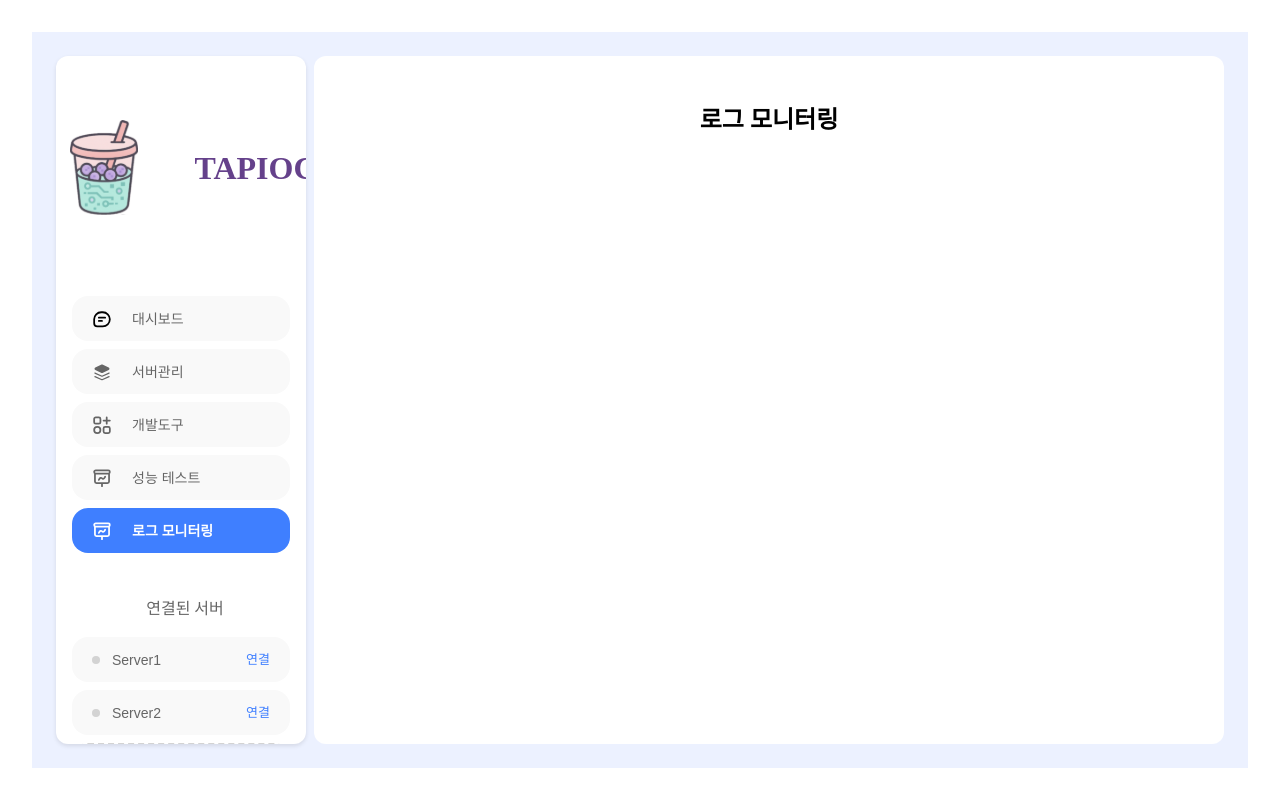
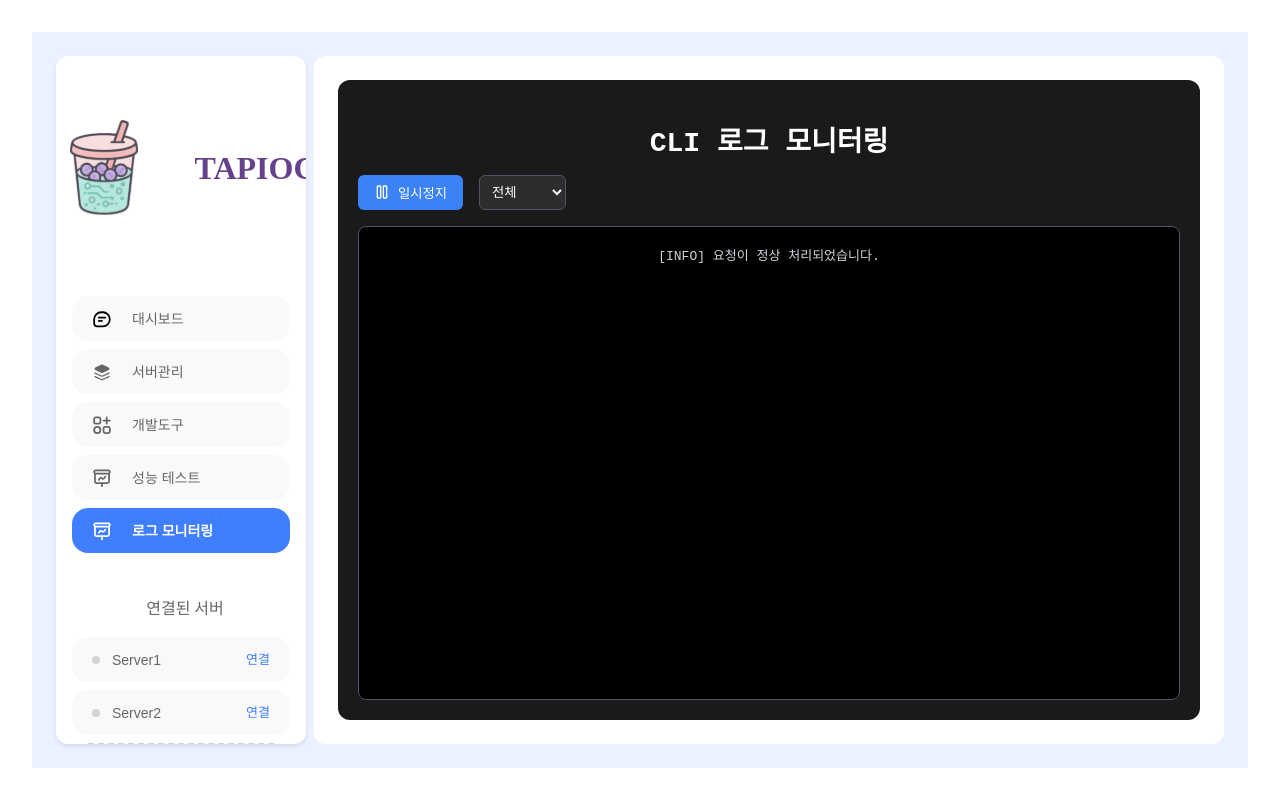
Before and after one commit to 2025-oss-Tapioca/FE, a React (Vite) app: page / in a window 1280 px wide. Both pictures are taken after a click on the button "로그 모니터링". Built offline with nearby package versions, Linux system fonts and the light colour scheme.

Commit message:
feat/#22 로그모니터링 프로토타입

```diff
--- a/src/pages/Home.jsx
+++ b/src/pages/Home.jsx
@@ -4,6 +4,7 @@ import Dashboard from "./Dashboard";
 import ServerManagement from "./ServerManagement";
 import DevTools from "./DevTools";
 import PerformanceTest from "./PerformanceTest";
+import LogMonitoring from "./LogMonitoring";
 
 import "../styles/css/home.css";
 
@@ -23,9 +24,7 @@ const Home = () => {
           {activeTab === "서버관리" && <ServerManagement />}
           {activeTab === "개발도구" && <DevTools />}
           {activeTab === "성능 테스트" && <PerformanceTest />}
-          {activeTab === "로그 모니터링" && (
-            <h2 className="page-title">로그 모니터링</h2>
-          )}
+          {activeTab === "로그 모니터링" && <LogMonitoring />}
         </main>
       </div>
     </div>
--- a/src/pages/LogMonitoring.jsx
+++ b/src/pages/LogMonitoring.jsx
@@ -0,0 +1,112 @@
+import React, { useState, useEffect, useRef } from "react";
+import "../styles/css/LogMonitoring.css";
+import { Pause, Play } from "lucide-react";
+
+const mockLogs = [
+  "[INFO] 서버가 시작되었습니다.",
+  "[WARN] 메모리 사용량 증가 감지",
+  "[ERROR] 데이터베이스 연결 실패",
+  "[INFO] 요청이 정상 처리되었습니다.",
+];
+
+function LogMonitoring() {
+  const [logs, setLogs] = useState([]);
+  const [isStreaming, setIsStreaming] = useState(true);
+  const [filterLevel, setFilterLevel] = useState("ALL");
+  const logEndRef = useRef(null);
+
+  // 실제 API 요청
+  // const fetchLogs = async () => {
+  //   try {
+  //     const res = await fetch("/logging/live");
+  //     if (!res.ok) throw new Error("로그 로딩 실패");
+  //     const data = await res.json();
+  //     setLogs(data);
+  //   } catch (err) {
+  //     console.error("로그 가져오기 실패:", err);
+  //   }
+  // };
+
+  useEffect(() => {
+    const interval = setInterval(() => {
+      if (!isStreaming) return;
+
+      // 모의 로그 추가
+      setLogs((prev) => {
+        const nextLog = mockLogs[Math.floor(Math.random() * mockLogs.length)];
+        return [...prev, nextLog];
+      });
+
+      // 실제 API 요청
+      // fetchLogs();
+    }, 2000);
+
+    return () => clearInterval(interval);
+  }, [isStreaming]);
+
+  useEffect(() => {
+    if (logEndRef.current) {
+      logEndRef.current.scrollIntoView({ behavior: "smooth" });
+    }
+  }, [logs]);
+
+  const filteredLogs = logs.filter((log) => {
+    if (filterLevel === "ALL") return true;
+    return log.includes(filterLevel);
+  });
+
+  return (
+    <div className="log-monitoring-container">
+      <h1 className="log-title">CLI 로그 모니터링</h1>
+
+      <div className="log-controls">
+        <button
+          onClick={() => setIsStreaming((prev) => !prev)}
+          className="toggle-button"
+        >
+          {isStreaming ? (
+            <>
+              <Pause size={16} /> 일시정지
+            </>
+          ) : (
+            <>
+              <Play size={16} /> 재시작
+            </>
+          )}
+        </button>
+
+        <select
+          value={filterLevel}
+          onChange={(e) => setFilterLevel(e.target.value)}
+          className="filter-select"
+        >
+          <option value="ALL">전체</option>
+          <option value="INFO">INFO</option>
+          <option value="WARN">WARN</option>
+          <option value="ERROR">ERROR</option>
+        </select>
+      </div>
+
+      <div className="log-viewer">
+        {filteredLogs.map((log, i) => (
+          <div
+            key={i}
+            className={
+              log.includes("ERROR")
+                ? "log-entry error"
+                : log.includes("WARN")
+                ? "log-entry warn"
+                : "log-entry info"
+            }
+          >
+            {log}
+          </div>
+        ))}
+        {/* 자동 스크롤 대상 */}
+        <div ref={logEndRef} />
+      </div>
+    </div>
+  );
+}
+
+export default LogMonitoring;
--- a/src/styles/css/LogMonitoring.css
+++ b/src/styles/css/LogMonitoring.css
@@ -0,0 +1,73 @@
+.log-monitoring-container {
+  height: 100%;
+  display: flex;
+  flex-direction: column;
+  border-radius: 12px;
+  background: #1a1a1a;
+  color: white;
+  padding: 20px;
+  font-family: monospace;
+  box-sizing: border-box;
+  height: 100%;
+}
+
+.log-title {
+  font-size: 1.75rem;
+  font-weight: bold;
+  margin-bottom: 1rem;
+}
+
+.log-controls {
+  display: flex;
+  gap: 1rem;
+  margin-bottom: 1rem;
+  align-items: center;
+}
+
+.toggle-button {
+  background-color: #3b82f6;
+  border: none;
+  padding: 0.5rem 1rem;
+  border-radius: 6px;
+  display: flex;
+  align-items: center;
+  gap: 0.5rem;
+  cursor: pointer;
+  color: white;
+}
+
+.filter-select {
+  background-color: #2d2d2d;
+  border: 1px solid #4b5563;
+  padding: 0.5rem;
+  border-radius: 6px;
+  color: white;
+}
+
+.log-viewer {
+  flex: 1 1 0%;
+  overflow-y: auto;
+  min-height: 0;
+  background-color: black;
+  border: 1px solid #4b5563;
+  padding: 1rem;
+  border-radius: 8px;
+  flex-shrink: 1;
+  box-sizing: border-box;
+}
+
+.log-entry {
+  padding: 2px 0;
+}
+
+.log-entry.info {
+  color: #d1d5db;
+}
+
+.log-entry.warn {
+  color: #fbbf24;
+}
+
+.log-entry.error {
+  color: #f87171;
+}
--- a/src/styles/scss/pages/LogMonitoring.scss
+++ b/src/styles/scss/pages/LogMonitoring.scss
@@ -0,0 +1,74 @@
+.log-monitoring-container {
+    height: 100%;
+    display: flex;
+    flex-direction: column;
+    border-radius: 12px;
+    background: #1a1a1a;
+    color: white;
+    padding: 20px;
+    font-family: monospace;
+    box-sizing: border-box;
+    height: 100%;
+
+  }
+
+  .log-title {
+    font-size: 1.75rem;
+    font-weight: bold;
+    margin-bottom: 1rem;
+  }
+
+  .log-controls {
+    display: flex;
+    gap: 1rem;
+    margin-bottom: 1rem;
+    align-items: center;
+  }
+
+  .toggle-button {
+    background-color: #3b82f6;
+    border: none;
+    padding: 0.5rem 1rem;
+    border-radius: 6px;
+    display: flex;
+    align-items: center;
+    gap: 0.5rem;
+    cursor: pointer;
+    color: white;
+  }
+
+  .filter-select {
+    background-color: #2d2d2d;
+    border: 1px solid #4b5563;
+    padding: 0.5rem;
+    border-radius: 6px;
+    color: white;
+  }
+
+  .log-viewer {
+    flex: 1 1 0%;
+    overflow-y: auto;
+    min-height: 0;
+    background-color: black;
+    border: 1px solid #4b5563;
+    padding: 1rem;
+    border-radius: 8px;
+    flex-shrink: 1;
+    box-sizing: border-box;
+  }
+
+  .log-entry {
+    padding: 2px 0;
+  }
+
+  .log-entry.info {
+    color: #d1d5db;
+  }
+
+  .log-entry.warn {
+    color: #fbbf24;
+  }
+
+  .log-entry.error {
+    color: #f87171;
+  }
```
